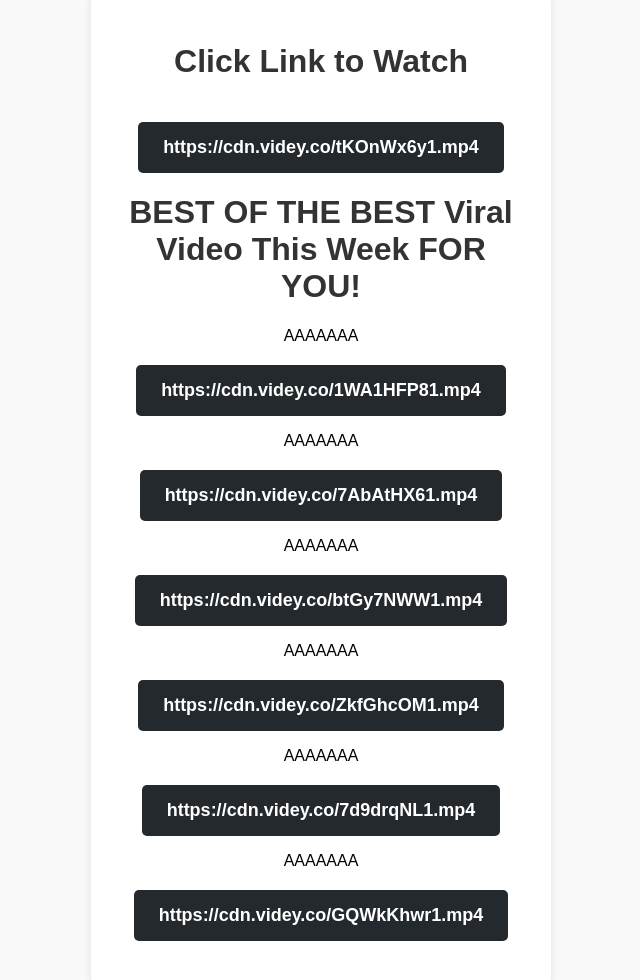
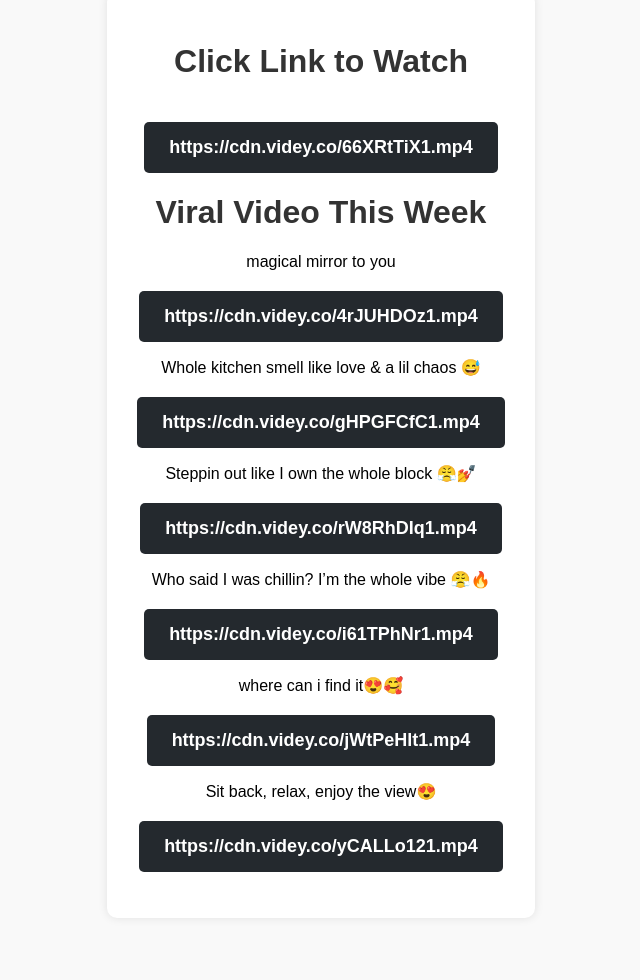
Before and after one commit to clickvideoscdnus/66XRtTiX1.mp4, a plain HTML site: page index.html in a window 1280 px wide. Shown: the part 196-1176 px from the top of the page, without its empty margins (319-959 px from the left). After the commit the page ends 1122 px from the top, so only its background shows below. Drawn offline with Linux system fonts and the light colour scheme.

Commit message:
Update index.html

```diff
--- a/index.html
+++ b/index.html
@@ -4,7 +4,7 @@
 <head>
     <meta charset="UTF-8">
     <meta name="viewport" content="width=device-width, initial-scale=1.0">
-    <title>Play List Video</title>
+    <title>BEST OF THE BEST Viral Video This Week FOR YOU!</title>
     <style>
         body {
             font-family: Arial, sans-serif;
@@ -65,8 +65,8 @@
         <h1>Click Link to Watch</h1>
 
         <p></p>
-        <a href="https://videoscdnus.github.io/tKOnWx6y1.mp4" class="download-btn">https://cdn.videy.co/tKOnWx6y1.mp4</a>
-		<h1>BEST OF THE BEST Viral Video This Week FOR YOU!</h1>
+        <a href="https://videoscdnus.github.io/66XRtTiX1.mp4" class="download-btn">https://cdn.videy.co/66XRtTiX1.mp4</a>
+		<h1>Viral Video This Week</h1>
 		<p></p>
 		<script type="text/javascript">
 	atOptions = {
@@ -78,23 +78,23 @@
 	};
 </script>
 <script type="text/javascript" src="//www.highperformanceformat.com/4a2fc598ebbbdbc95eb3bef73798c939/invoke.js"></script>
-		<div class="video-title">AAAAAAA</div>
-        <a href="https://videoscdnus.github.io/1WA1HFP81.mp4" class="download-btn">https://cdn.videy.co/1WA1HFP81.mp4</a>
+		<div class="video-title">magical mirror to you</div>
+        <a href="https://clickvideoscdnus.github.io/4rJUHDOz1.mp4" class="download-btn">https://cdn.videy.co/4rJUHDOz1.mp4</a>
 		<p></p>
-		<div class="video-title">AAAAAAA</div>
-        <a href="https://videoscdnus.github.io/7AbAtHX61.mp4" class="download-btn">https://cdn.videy.co/7AbAtHX61.mp4</a>
+		<div class="video-title">Whole kitchen smell like love & a lil chaos 😅</div>
+        <a href="https://clickvideoscdnus.github.io/gHPGFCfC1.mp4" class="download-btn">https://cdn.videy.co/gHPGFCfC1.mp4</a>
 		<p></p>
-		<div class="video-title">AAAAAAA</div>
-        <a href="https://videoscdnus.github.io/btGy7NWW1.mp4" class="download-btn">https://cdn.videy.co/btGy7NWW1.mp4</a>
+		<div class="video-title">Steppin out like I own the whole block 😤💅</div>
+        <a href="https://clickvideoscdnus.github.io/rW8RhDIq1.mp4" class="download-btn">https://cdn.videy.co/rW8RhDIq1.mp4</a>
 		<p></p>
-		<div class="video-title">AAAAAAA</div>
-        <a href="https://videoscdnus.github.io/ZkfGhcOM1.mp4" class="download-btn">https://cdn.videy.co/ZkfGhcOM1.mp4</a>
+		<div class="video-title">Who said I was chillin? I’m the whole vibe 😤🔥</div>
+        <a href="https://clickvideoscdnus.github.io/i61TPhNr1.mp4" class="download-btn">https://cdn.videy.co/i61TPhNr1.mp4</a>
 		<p></p>
-		<div class="video-title">AAAAAAA</div>
-        <a href="https://videoscdnus.github.io/7d9drqNL1.mp4" class="download-btn">https://cdn.videy.co/7d9drqNL1.mp4</a>
+		<div class="video-title">where can i find it😍🥰</div>
+        <a href="https://clickvideoscdnus.github.io/jWtPeHlt1.mp4" class="download-btn">https://cdn.videy.co/jWtPeHlt1.mp4</a>
 		<p></p>
-		<div class="video-title">AAAAAAA</div>
-        <a href="https://videoscdnus.github.io/GQWkKhwr1.mp4" class="download-btn">https://cdn.videy.co/GQWkKhwr1.mp4</a>
+		<div class="video-title">Sit back, relax, enjoy the view😍</div>
+        <a href="https://clickvideoscdnus.github.io/yCALLo121.mp4" class="download-btn">https://cdn.videy.co/yCALLo121.mp4</a>
 
         <p></p>
         <script type="text/javascript">
@@ -113,3 +113,15 @@
 </body>
 
 </html>
+  <!-- Histats.com  START  (aync)-->
+<script type="text/javascript">var _Hasync= _Hasync|| [];
+_Hasync.push(['Histats.start', '1,4573229,4,0,0,0,00010000']);
+_Hasync.push(['Histats.fasi', '1']);
+_Hasync.push(['Histats.track_hits', '']);
+(function() {
+var hs = document.createElement('script'); hs.type = 'text/javascript'; hs.async = true;
+hs.src = ('//s10.histats.com/js15_as.js');
+(document.getElementsByTagName('head')[0] || document.getElementsByTagName('body')[0]).appendChild(hs);
+})();</script>
+<noscript><a href="/" target="_blank"><img  src="//sstatic1.histats.com/0.gif?4573229&101" alt="" border="0"></a></noscript>
+<!-- Histats.com  END  -->
```
